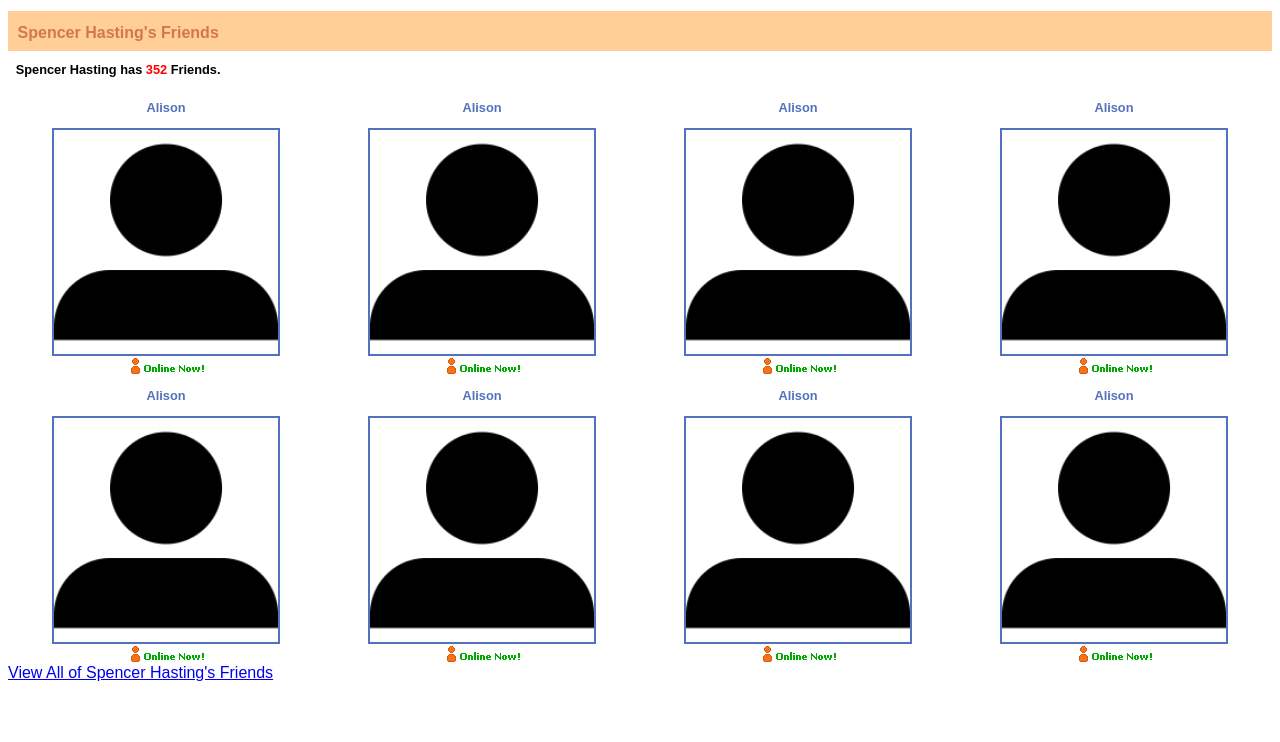
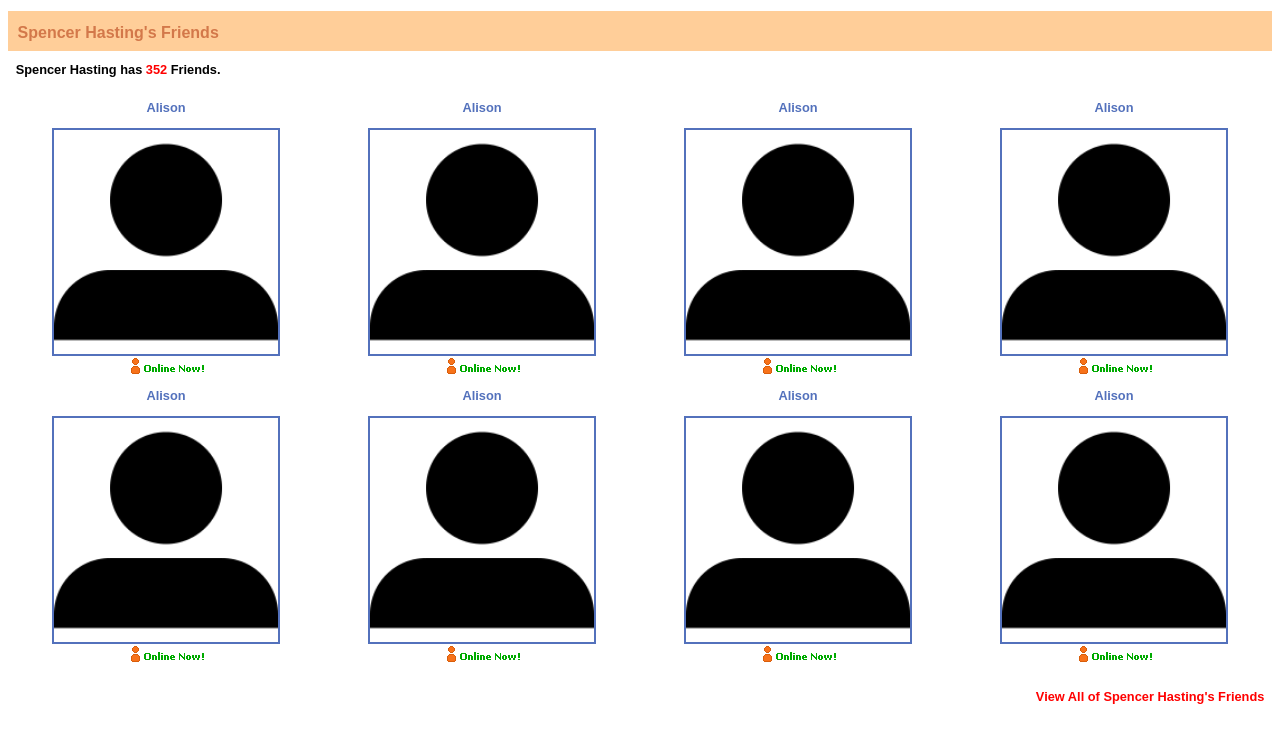
Before and after one commit to NikiGarner/top-8, a plain HTML site: page index.html in a window 1280 px wide. Drawn offline with Linux system fonts and the light colour scheme.

Commit message:
style all friends link

```diff
--- a/css/styles.css
+++ b/css/styles.css
@@ -47,3 +47,13 @@ h2 {
   border: solid #5371bc 2px;
   width: 90%;
 }
+
+#all-friends {
+  font-size: .8em;
+  color: red;
+  float: right;
+  margin-top: 2em;
+  font-weight: bold;
+  text-decoration: none;
+  margin-right: .6em;
+}
--- a/index.html
+++ b/index.html
@@ -62,5 +62,5 @@
       <img class="headshot" src="img/small-headshot-200-200.png" alt="small silhouette of head" />
       <img class="online-now" src="img/online-now.gif" alt="online now text" />
     </div>
-    <a href="#">View All of Spencer Hasting's Friends</a>
+    <a href="#" id="all-friends">View All of Spencer Hasting's Friends</a>
   </body>
```
